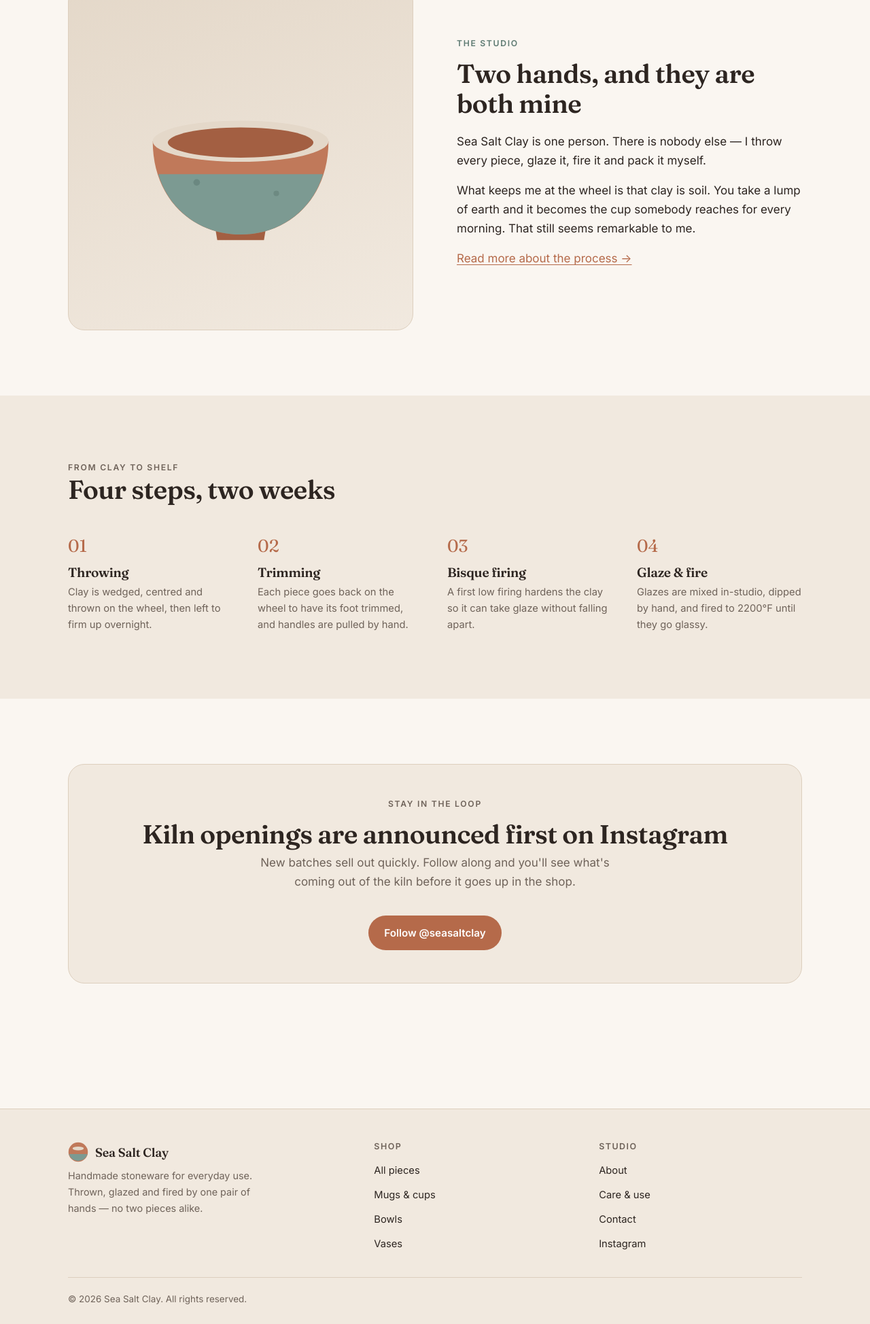
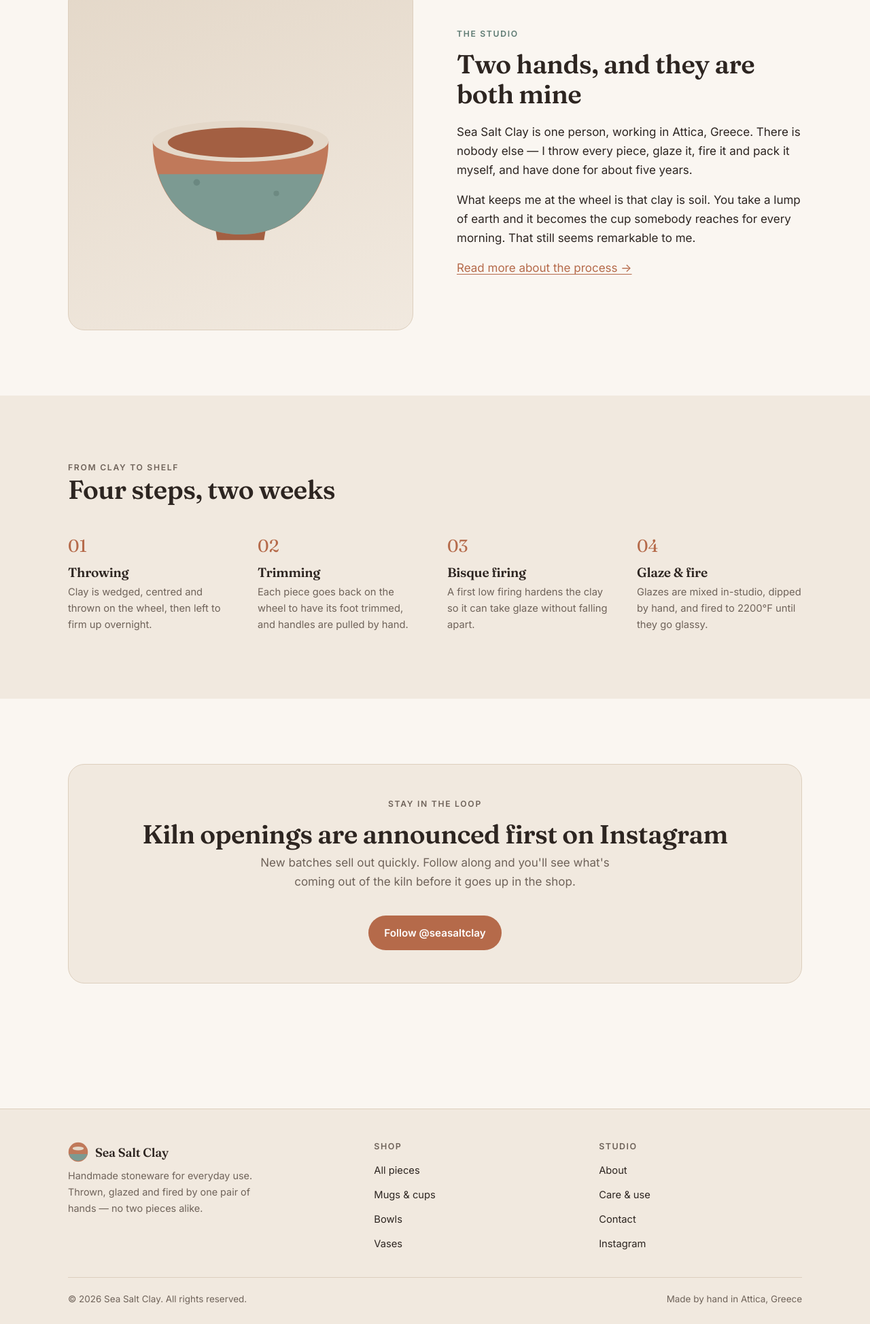
Before and after one commit to manina1-dev/Sea-salt-clay, a plain HTML site: page index.html in a window 1280 px wide. Shown: the part 1752-3700 px from the top of the page at 68% size. Drawn offline with Linux system fonts and the light colour scheme.

Commit message:
Say where the studio is and how long it has been going
Adds Attica, Greece and the roughly five years of work to the about page
and the home page studio section, and a "Made by hand in Attica, Greece"
line to the footer of all four pages.

No street address: the owner does not want one published.

Co-Authored-By: Claude Opus 5 <noreply@anthropic.com>
Claude-Session: https://claude.ai/code/session_01HBGCxSPKHGmMVJt7C3yJTt

```diff
--- a/index.html
+++ b/index.html
@@ -80,7 +80,7 @@
       <div>
         <p class="eyebrow">The studio</p>
         <h2>Two hands, and they are both mine</h2>
-        <p>Sea Salt Clay is one person. There is nobody else — I throw every piece, glaze it, fire it and pack it myself.</p>
+        <p>Sea Salt Clay is one person, working in Attica, Greece. There is nobody else — I throw every piece, glaze it, fire it and pack it myself, and have done for about five years.</p>
         <p>What keeps me at the wheel is that clay is soil. You take a lump of earth and it becomes the cup somebody reaches for every morning. That still seems remarkable to me.</p>
         <p><a href="about.html">Read more about the process &rarr;</a></p>
       </div>
@@ -160,6 +160,7 @@
     </div>
     <div class="site-footer__base">
       <span>&copy; <span data-year>2026</span> Sea Salt Clay. All rights reserved.</span>
+      <span>Made by hand in Attica, Greece</span>
     </div>
   </div>
 </footer>
```
Also changed, not shown: about.html (+2 -1 lines), contact.html (+1 -0 lines), shop.html (+1 -0 lines).
